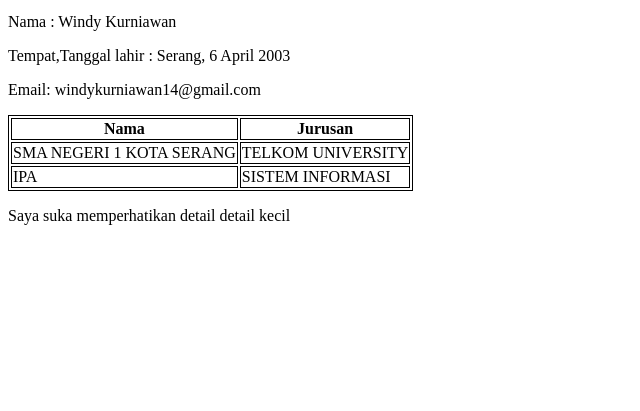
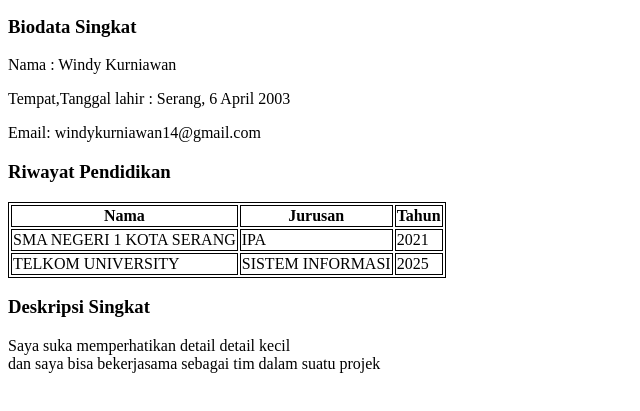
Before and after one commit to WnnDk/wad_project1, a plain HTML site: page index.html in a window 1280 px wide. Shown: the part 101-512 px from the top of the page, without its empty margins (0-640 px from the left). Drawn offline with Linux system fonts and the light colour scheme.

Commit message:
Add files via upload

```diff
--- a/index.html
+++ b/index.html
@@ -6,6 +6,7 @@
     <body>
         <h1>Curiculum Vitae</h1>
         <img src = "me.jpg" width = 100 alt = "Windy Kurniawan">
+        <h3>Biodata Singkat</h3>
         <p>Nama : Windy Kurniawan</p>
         <p>Tempat,Tanggal lahir : Serang, 6 April 2003</p>
         <p>Email: windykurniawan14@gmail.com</p>
@@ -14,24 +15,29 @@
               border:1px solid black;
             }
             </style>
+        <h3>Riwayat Pendidikan</h3>
         <table>
             <tr>
                 <th>Nama</th>
                 <th>Jurusan</th>
+                <th>Tahun</th>
             </tr>
 
             <tr>
                 <td>SMA NEGERI 1 KOTA SERANG</td>
-                <td>TELKOM UNIVERSITY</td>
+                <td>IPA</td>
+                <td>2021</td>
             </tr>
 
             <tr>
-                <td>IPA</td>
+                <td>TELKOM UNIVERSITY</td>
                 <td>SISTEM INFORMASI</td>
+                <td>2025</td>
             </tr>
         </table>
 
+        <h3>Deskripsi Singkat</h3>
         <p>Saya suka memperhatikan detail detail kecil<br>
-        </p>
+        dan saya bisa  bekerjasama sebagai tim dalam suatu projek</p>
     </body>
 </html>
```
